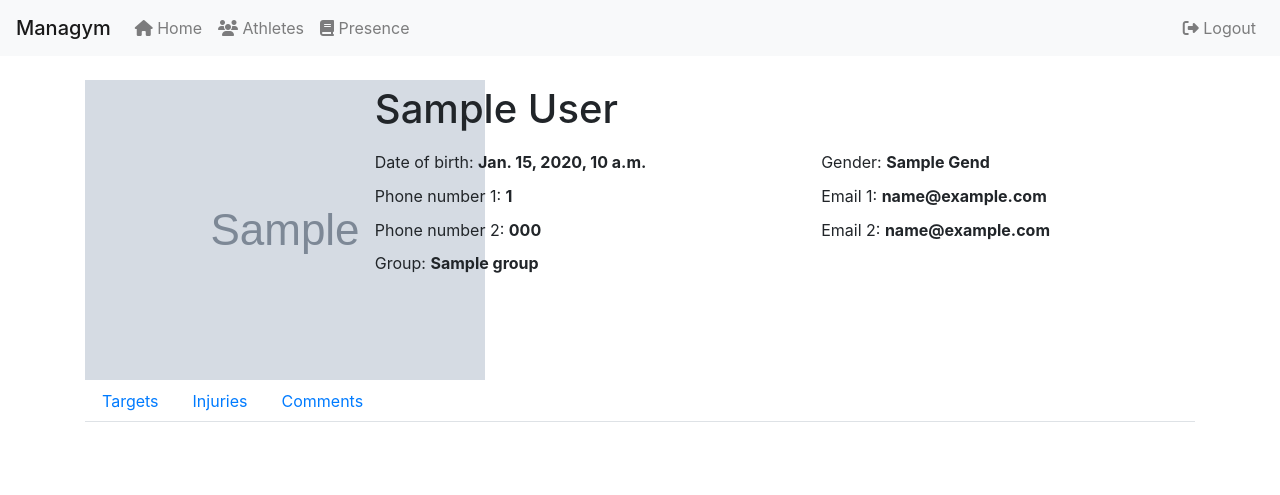
After one commit to baptisteboos/managym, a Django app: template managym-app/board/templates/board/athlete.html in a window 1280 px wide. The commit adds this page. Shown: the top 495 px of the page. Run offline with Django 3.2, Linux system fonts and the light colour scheme; the template is opened without the code that fills it: most values are stand-ins (such as "Sample title", 1, 10 or a date in 2020); grey boxes marked "Sample" are stand-in pictures; some libraries are stand-ins or nearby versions.

Commit message:
Show targets results on an athlete page

```diff
--- /dev/null
+++ b/managym-app/board/templates/board/_content_target_tab.html
@@ -0,0 +1,20 @@
+<div class="accordion" id="accordionTargetResults">
+  {% for event in events_participated %}
+  <div class="card">
+    <div class="card-header" id="headingEvent{{ event.id }}">
+      <h2 class="mb-0">
+        <button class="btn btn-link btn-lg text-left" type="button" data-toggle="collapse" data-target="#collapseEvent{{ event.id }}"
+        aria-expanded="alse" aria-controls="collapseEvent{{ event.id }}">
+          {{ event.name }} - {{ event.date|date:"Y" }}
+        </button>
+      </h2>
+    </div>
+
+    <div id="collapseEvent{{ event.id }}" class="collapse" aria-labelledby="headingEvent{{ event.id }}" data-parent="#accordionTargetResults">
+      <div class="card-body">
+        {% include "board/_target_table.html" %}
+      </div>
+    </div>
+  </div>
+  {% endfor %}
+</div>
--- /dev/null
+++ b/managym-app/board/templates/board/_target_table.html
@@ -0,0 +1,39 @@
+<div class="table-responsive">
+	<table class="table table-bordered target-results">
+		<thead>
+			<tr>
+				<th scope="col">Apparatus</th>
+				<th scope="col" colspan="3">Target</th>
+				<th scope="col" colspan="6">Results</th>
+			</tr>
+			<tr class="active">
+				<th scope="col"></th>
+				<th scope="col">SV</th>
+				<th scope="col">E</th>
+				<th scope="col">Score</th>
+				<th scope="col">SV</th>
+				<th scope="col">target (%)</th>
+				<th scope="col">E</th>
+				<th scope="col">target (%)</th>
+				<th scope="col">Score</th>
+				<th scope="col">target (%)</th>
+			</tr>
+		</thead>
+		<tbody>
+			{% for target in event.targetresult_set.all %}
+			<tr class="apparatus {{ target.apparatus.pk }}">
+				<th class="active">{{ target.apparatus.name }}</th>
+				<td class="tsv" contenteditable="True">{{ target.target_sv }}</td>
+				<td class="tex" contenteditable="True">{{ target.target_ex }}</td>
+				<td class="ttot"></td>
+				<td class="rsv" contenteditable="True">{{ target.result_sv }}</td>
+				<td class="trsv active"></td>
+				<td class="rex" contenteditable="True">{{ target.result_ex }}</td>
+				<td class="trex active"></td>
+				<td class="rtot"></td>
+				<td class="trtot active"></td>
+			</tr>
+			{% endfor %}
+		</tbody>
+	</table>
+</div>
--- /dev/null
+++ b/managym-app/board/templates/board/athlete.html
@@ -0,0 +1,76 @@
+{% extends "board/base.html" %}
+
+{% block app_content %}
+  <!-- Profile of the athlete -->
+<br>
+<div class="row">
+  <div class="col-md-3 text-center">
+    <img src="{{ athlete.picture }}">
+  </div>
+  <div class="col-md-9">
+    <table class="table table-sm table-borderless">
+      <tr>
+        <td colspan="2">
+            <h1>{{ athlete.first_name|title }} {{ athlete.last_name|title }}</h1>
+        </td>
+      </tr>
+      <tr>
+        <td>
+            {{ _('Date of birth: ') }}<b>{{ athlete.birth_date }}</b>
+        </td>
+        <td>
+            {{ _('Gender: ') }}<b>{{ athlete.gend|title }}</b>
+        </td>
+      </tr>
+      <tr>
+        <td>
+          {{ _('Phone number 1: ') }}<b>{{ athlete.phone_number }}</b>
+        </td>
+        <td>
+          {{ _('Email 1: ') }}<b>{{ athlete.email }}</b>
+        </td>
+      </tr>
+      <tr>
+        <td>
+          {{ _('Phone number 2: ') }}<b>{{ athlete.phone_number_2 }}</b>
+        </td>
+        <td>
+          {{ _('Email 2: ') }}<b>{{ athlete.email_2 }}</b>
+        </td>
+      </tr>
+      {% if athlete.group %}
+      <tr>
+        <td colspan="2">
+          {{ _('Group: ') }}<b>{{ athlete.group.name }}</b>
+        </td>
+      {% endif %}
+      </tr>
+    </table>
+  </div>
+</div>
+
+<!-- Nav tab -->
+<ul class="nav nav-tabs" id="athlete-tabs" role="tablist">
+  <li class="nav-item">
+    <a class="nav-link" id="targets-tab" data-toggle="tab" href="#targets-content" role="tab" aria-controls="targets" aria-selected="false">Targets</a>
+  </li>
+  <li class="nav-item">
+    <a class="nav-link" id="injuries-tab" data-toggle="tab" href="#injuries-content" role="tab" aria-controls="injuries" aria-selected="false">Injuries</a>
+  </li>
+  <li class="nav-item">
+    <a class="nav-link" id="comments-tab" data-toggle="tab" href="#comments-content" role="tab" aria-controls="comments" aria-selected="false">Comments</a>
+  </li>
+</ul>
+<div class="tab-content" id="athlete-tabsContent">
+  <div class="tab-pane fade active" id="targets-content" role="tabpanel" aria-labelledby="targets-tab">
+    {# {{ data|json_script:"tags-data" }} #}
+    {% include "board/_content_target_tab.html" %}
+  </div>
+  <div class="tab-pane fade" id="injuries-content" role="tabpanel" aria-labelledby="injuries-tab">
+    {# {% include "athlete/_content_injuries_tab.html" %} #}
+  </div>
+  <div class="tab-pane fade" id="comments-content" role="tabpanel" aria-labelledby="comments-tab">
+     {# {% include "" %} #}
+  </div>
+</div>
+{% endblock %}
--- a/managym-app/board/templates/board/base.html
+++ b/managym-app/board/templates/board/base.html
@@ -8,8 +8,12 @@
     <meta name="description" content="">
     <meta name="author" content="">
 
+    {% load static %}
+
     <!-- Bootstrap CSS -->
     <link rel="stylesheet" href="https://stackpath.bootstrapcdn.com/bootstrap/4.5.0/css/bootstrap.min.css" integrity="sha384-9aIt2nRpC12Uk9gS9baDl411NQApFmC26EwAOH8WgZl5MYYxFfc+NcPb1dKGj7Sk" crossorigin="anonymous">
+    <!-- Custom Css -->
+    <link rel="stylesheet" type="text/css" href="{% static 'board/css/custom.css' %}" />
 
     <!-- Fonts -->
     <link href="https://fonts.googleapis.com/css?family=Open+Sans:300italic,400italic,600italic,700italic,800italic,400,300,600,700,800" rel="stylesheet" type="text/css">
@@ -29,11 +33,14 @@
 
       <div class="collapse navbar-collapse" id="navbarSupportedContent">
         <ul class="navbar-nav">
-          <li class="nav-item active">
-            <a class="nav-link" href="{% url "index" %}"><i class="fas fa-home"></i> {{ _('Home') }} <span class="sr-only">(current)</span></a>
+          <li class="nav-item">
+            <a class="nav-link" href="{% url "index" %}"><i class="fas fa-home"></i> {{ _('Home') }}</a>
           </li>
           <li class="nav-item">
             <a class="nav-link" href="{% url "board:listing" %}"><i class="fas fa-users "></i> {{ _('Athletes') }}</a>
+          </li>
+          <li class="nav-item">
+            <a class="nav-link" href="#"><i class="fas fa-book "></i> {{ _('Presence') }}</a>
           </li>
         </ul>
         <ul class="navbar-nav ml-auto">
@@ -43,6 +50,7 @@
         </ul>
       </div>
     </nav>
+
 
     <div class="container">
     {% if messages %}
@@ -55,16 +63,6 @@
     {% block app_content %}{% endblock %}
     </div>
 
-    <!--<footer>
-      <div class="container">
-        <div class="row">
-          <div class="col-lg-12 text-center">
-            <p>Copyright &copy; Your Website 2014</p>
-          </div>
-        </div>
-      </div>
-    </footer> -->
-
     <!-- Optional JavaScript -->
     <!-- jQuery first, then Popper.js, then Bootstrap JS -->
     <script src="https://code.jquery.com/jquery-3.5.1.slim.min.js" integrity="sha384-DfXdz2htPH0lsSSs5nCTpuj/zy4C+OGpamoFVy38MVBnE+IbbVYUew+OrCXaRkfj" crossorigin="anonymous"></script>
@@ -73,7 +71,7 @@
 
     <!-- ChartJS, then simditor for ChartJS -->
     <script src='https://cdnjs.cloudflare.com/ajax/libs/Chart.js/2.9.3/Chart.min.js'></script>
-    <script src='https://cdnjs.cloudflare.com/ajax/libs/simditor/2.3.28/lib/simditor.min.js'></script>
+    <!--<script src='https://cdnjs.cloudflare.com/ajax/libs/simditor/2.3.28/lib/simditor.min.js'></script>-->
     <script src='https://cdnjs.cloudflare.com/ajax/libs/moment.js/2.27.0/moment.min.js'></script>
   </body>
 </html>
--- a/managym-app/board/urls.py
+++ b/managym-app/board/urls.py
@@ -7,4 +7,5 @@ urlpatterns = [
 	path('', views.index, name='index'),
     path('athletes/', views.listing, name='listing'),
     path('athlete/<int:athlete_id>/', views.athlete_detail, name='athlete_detail'),
+
 ]
```
Also changed, not shown: managym-app/board/models.py (+18 -5 lines), managym-app/board/views.py (+11 -2 lines), managym-app/board/migrations/0003_auto_20200728_1042.py (added), managym-app/board/migrations/0004_athlete_gender.py (added), managym-app/board/migrations/0005_auto_20200729_1126.py (added), managym-app/board/static/board/css/custom.css (added), managym-app/board/templates/board/copy.html (added).
